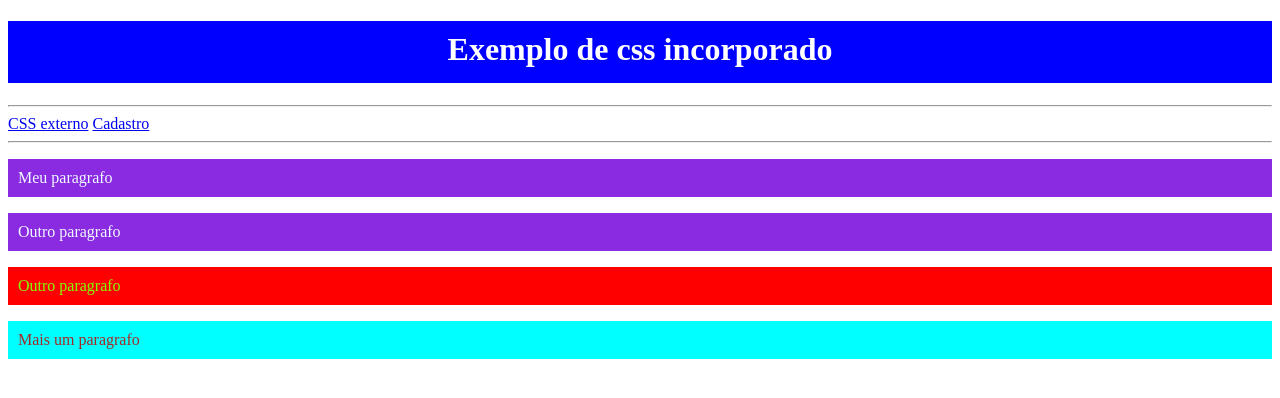
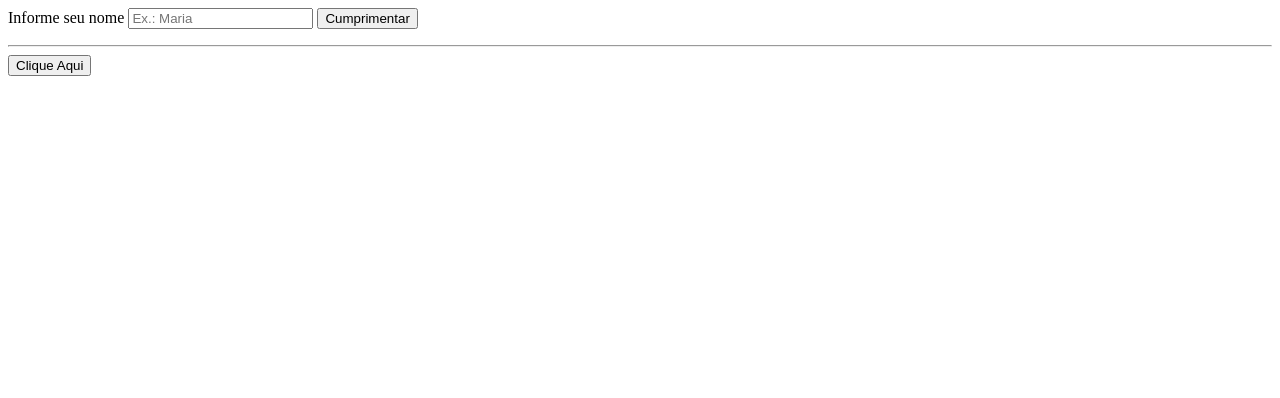
Before and after one commit to AC1670/Entra21_25, a plain HTML site: page index.html in a window 1280 px wide. Drawn offline with Linux system fonts and the light colour scheme.

Commit message:
Add files via upload

```diff
--- a/index.html
+++ b/index.html
@@ -1,45 +1,45 @@
 <!DOCTYPE html>
-<html lang="en">
+<html lang="pt-BR">
+
 <head>
     <meta charset="UTF-8">
     <meta name="viewport" content="width=device-width, initial-scale=1.0">
-    <title>Document</title>
-    <style>
-        h1{
-            background-color: blue;
-            color: white;
-            text-align: center;
-            padding-top: 10px;
-            padding-bottom: 15px;
-        }
-        p {
-          background-color: blueviolet;
-          color: aliceblue;
-          padding: 10px;
+    <title>javascript</title>
+    <!--No Head utiliza-se linguagem CSS-->
+
+    <style></style>
+</head>
+
+<!--No Body utiliza-se a linguagem HTML-->
+<body>
+    <label>Informe seu nome</label>
+    <Input type="text" placeholder="Ex.: Maria" id="nome"/>
+    <button onclick="greeting()"> Cumprimentar </button>
+    <p></p>
+
+    <hr>
+
+    <button onclick="Olá()">Clique Aqui</button>
+
+    <script>
+        function greeting(){
+            var nomeDigitado = document.getElementById('nome')
+            if(nomeDigitado.value === ''){
+            alert("O nome precisa ser digitado")
+            nomeDigitado.focus()
+            return
+            }
+
+        var paragrafo = document.getElementsByTagName('p')
+        paragrafo[0].innerHTML = 'Olá, ' + nomeDigitado.value
+        nomeDigitado.value = ''
         }
 
-        #meuparagrafo{
-            background-color: red;
-            color: chartreuse;
+        function Olá() {
+            var nome = 'Maria'
+            alert(nome)
         }
+    </script>
+</body>
 
-        .conteudo{
-            background-color: aqua;
-            color: brown;
-        }
-    </style>
-</head>
-<body>
-    <h1>Exemplo de css incorporado</h1>
-    <hr/>
-       <a href="cssexterno.html">CSS externo</a>
-       <a href="cadastro.html">Cadastro</a>
-    <hr/>
-    <p>Meu paragrafo</p>
-    <p>Outro paragrafo</p>
-
-    <p id="meuparagrafo">Outro paragrafo</p>
-
-    <p class="conteudo">Mais um paragrafo</p>
-</body>
 </html>
```
